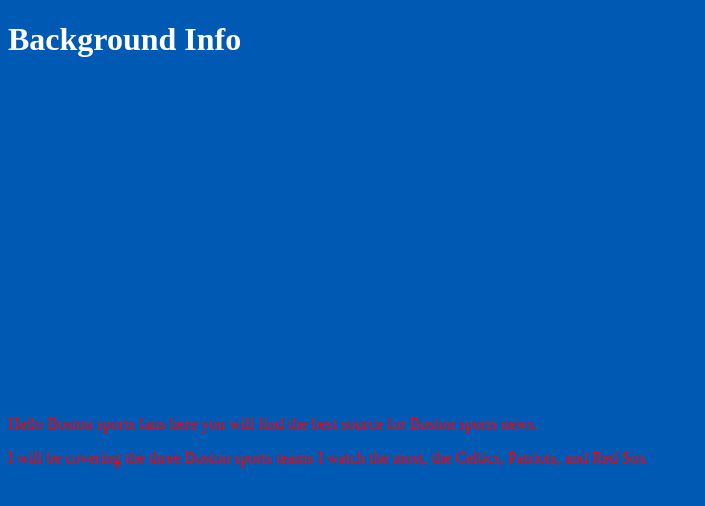
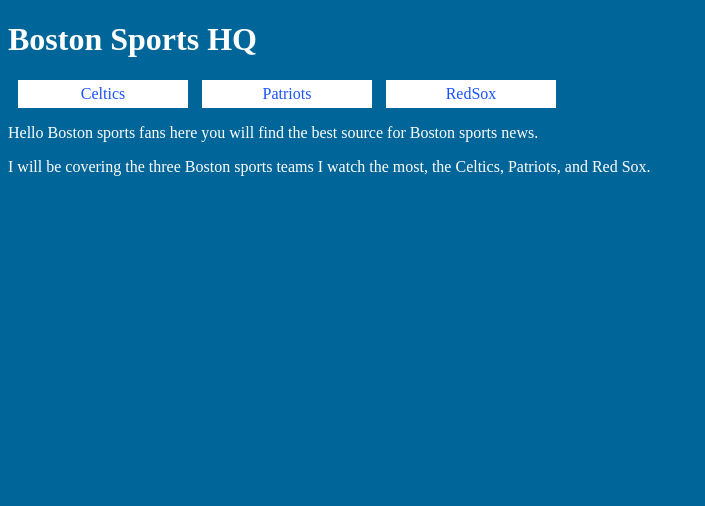
Before and after one commit to efalvey19/376, a PHP site: page / in a window 1280 px wide. Shown: the top 506 px of the page, without its empty margins (0-705 px from the left). Run offline with PHP 8.4, Linux system fonts and the light colour scheme.

Commit message:
Continuing Project

```diff
--- a/Project 2/Styles.css
+++ b/Project 2/Styles.css
@@ -1,9 +1,31 @@
 body {
-    background-color:#0059b3;
+    background-color:#006699;
 }
 h1 {
    color:white;
 }
 p {
-   color:red;
+   color:white;
 }
+.button {
+    background-color: white;
+    display: inline-block;
+    margin-left: 10px;
+    padding: 5px 10px 5px 10px;
+    text-align: center;
+    width: 150px;
+}
+
+.button-link, .button-link:visited, .button-link:active {
+    color: #1a53ff;
+    text-decoration: none;
+}
+
+.button:hover {
+    background-color: blue;
+    box-shadow:0 4px 8px 0 rgba(0,0,0,0.2);
+}
+
+.button-link:hover {
+    color: white;
+}
--- a/Project 2/index.html
+++ b/Project 2/index.html
@@ -1,15 +1,18 @@
 <!DOCTYPE html>
 <html lang="en">
     <head>
-        <title>Boston Sports HQ</title>
+        <title>Index.html</title>
         <link rel="stylesheet" type="text/css" href="Styles.css">
     </head>
 
     <body>
-        <h1>Background Info</h1>
-        <iframe width="560" height="315" src="" frameborder="0" allow="autoplay; encrypted-media" allowfullscreen></iframe>
+        <h1>Boston Sports HQ</h1>
+        <div id="navigation">
+              <a class="button-link" href="Celtics.html"><span class="button">Celtics</span></a>
+              <a class="button-link" href="Patriots.html"><span class="button">Patriots</span></a>
+              <a class="button-link" href="RedSox.html"><span class="button">RedSox</span></a>
+         </div>
         <p>Hello Boston sports fans here you will find the best source for Boston sports news.</p>
-        <p>I will be covering the three Boston sports teams I watch the most, the Celtics, Patriots, and Red Sox</P>
+        <p>I will be covering the three Boston sports teams I watch the most, the Celtics, Patriots, and Red Sox.</P>
 
-    </body>
 </html>
```
Also changed, not shown: Project 2/Celtics.html (+9 -3 lines), Project 2/Patriots.html (+9 -3 lines), Project 2/RedSox.html (+9 -3 lines).
